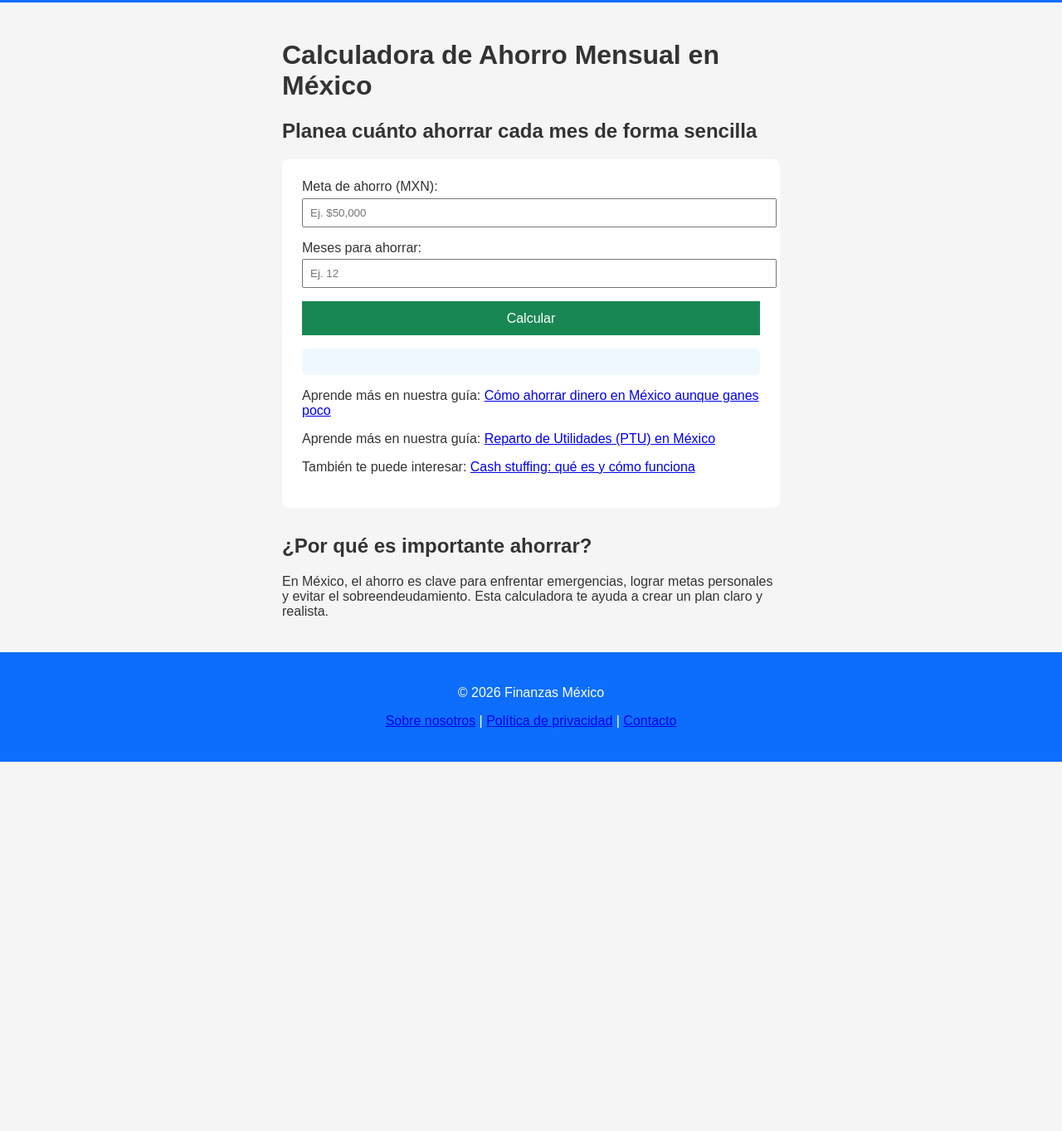
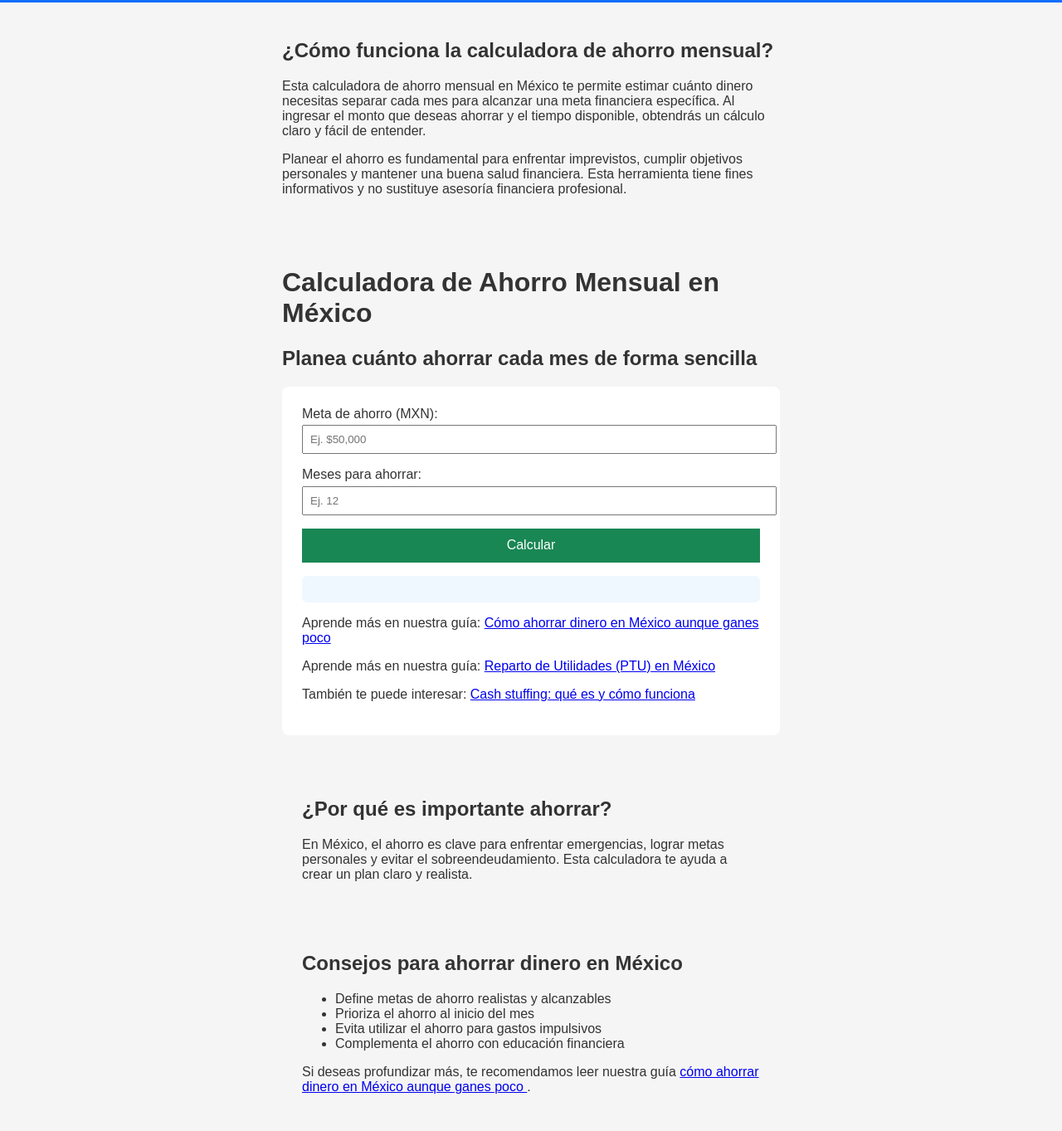
Before and after one commit to jfrv1/finanzas-mx, a plain HTML site: page index.html in a window 1280 px wide. Shown: the part 99-1462 px from the top of the page at 83% size. Before the commit the page ends 1017 px from the top, so only its background shows below. Drawn offline with Linux system fonts and the light colour scheme.

Commit message:
Agrega contenido educativo a calculadora de ahorro

```diff
--- a/index.html
+++ b/index.html
@@ -24,10 +24,10 @@ j=d.createElement(s),dl=l!='dataLayer'?'&l='+l:'';j.async=true;j.src=
 height="0" width="0" style="display:none;visibility:hidden"></iframe></noscript>
 <!-- End Google Tag Manager (noscript) -->
 
-  <header>
+ <!--Menu superior-->
+<header>
   <nav class="navbar">
     <h1 class="logo">Finanzas México</h1>
-
     <ul class="nav-links">
       <li><a href="index.html">Inicio</a></li>
       <li><a href="calculadora-ptu-mexico.html">Calculadoras</a></li>
@@ -38,13 +38,28 @@ height="0" width="0" style="display:none;visibility:hidden"></iframe></noscript>
 </header>
 
 
+<section class="info">
+  <h2>¿Cómo funciona la calculadora de ahorro mensual?</h2>
+  <p>
+    Esta calculadora de ahorro mensual en México te permite estimar cuánto dinero necesitas
+    separar cada mes para alcanzar una meta financiera específica.
+    Al ingresar el monto que deseas ahorrar y el tiempo disponible,
+    obtendrás un cálculo claro y fácil de entender.
+  </p>
+
+  <p>
+    Planear el ahorro es fundamental para enfrentar imprevistos, cumplir objetivos personales
+    y mantener una buena salud financiera.
+    Esta herramienta tiene fines informativos y no sustituye asesoría financiera profesional.
+  </p>
+</section>
   <main>
     <h1>Calculadora de Ahorro Mensual en México</h1>
     <h2>Planea cuánto ahorrar cada mes de forma sencilla</h2>
     <section class="calculator">
       <label>
         Meta de ahorro (MXN):
-        <input type="number" id="goal" placeholder="Ej. $50,000">
+        <input type="text" id="goal" placeholder="Ej. $50,000">
       </label>
 
       <label>
@@ -89,14 +104,29 @@ height="0" width="0" style="display:none;visibility:hidden"></iframe></noscript>
     <section class="info">
       <h2>¿Por qué es importante ahorrar?</h2>
       <p>
-       <!-- No importa si ganas mucho o poco, lo que cuenta es que no se te vaya el dinero en gastos
-        hormiga y sepas como llegar a tu meta de ahorro.-->
-
-         En México, el ahorro es clave para enfrentar emergencias, lograr metas personales
+        En México, el ahorro es clave para enfrentar emergencias, lograr metas personales
         y evitar el sobreendeudamiento. Esta calculadora te ayuda a crear un plan claro y realista.
       </p>
     </section>
-  </main>
+
+   <section class="info">
+  <h2>Consejos para ahorrar dinero en México</h2>
+  <ul>
+    <li>Define metas de ahorro realistas y alcanzables</li>
+    <li>Prioriza el ahorro al inicio del mes</li>
+    <li>Evita utilizar el ahorro para gastos impulsivos</li>
+    <li>Complementa el ahorro con educación financiera</li>
+  </ul>
+
+  <p>
+    Si deseas profundizar más, te recomendamos leer nuestra guía
+    <a href="ahorrar-con-poco-dinero.html">
+      cómo ahorrar dinero en México aunque ganes poco
+    </a>.
+  </p>
+</section>
+
+   </main>
 
   <footer>
   <p>© 2026 Finanzas México</p>
--- a/script.js
+++ b/script.js
@@ -3,6 +3,9 @@ const monthsInput = document.getElementById("months");
 const button = document.getElementById("calculateBtn");
 const result = document.getElementById("result");
 const tipElement = document.getElementById("tip");
+goalInput.addEventListener("input", function () {
+  goalInput.value = formatCurrency(goalInput.value);
+});
 
 
 
@@ -32,9 +35,15 @@ function getRandomTip() {
   lastTipIndex = randomIndex;
   return tips[randomIndex];
 }
+function formatCurrency(value) {
+  const number = value.replace(/[^\d]/g, "");
+  if (number === "") return "";
+  return "$" + Number(number).toLocaleString("es-MX");
+}
+
 
 button.addEventListener("click", function () {
-  const goal = Number(goalInput.value);
+  const goal = Number(goalInput.value.replace(/[^\d]/g, ""));
   const months = Number(monthsInput.value);
   tipElement.textContent = "Consejo: " + getRandomTip();
 
--- a/style.css
+++ b/style.css
@@ -119,3 +119,8 @@ button:hover {
 .article-list a:hover {
   text-decoration: underline;
 }
+section {
+  padding: 1.5rem;
+  max-width: 600px;
+  margin: auto;
+}
```
Also changed, not shown: calculadora-ptu-mexico.html (+18 -1 lines).
